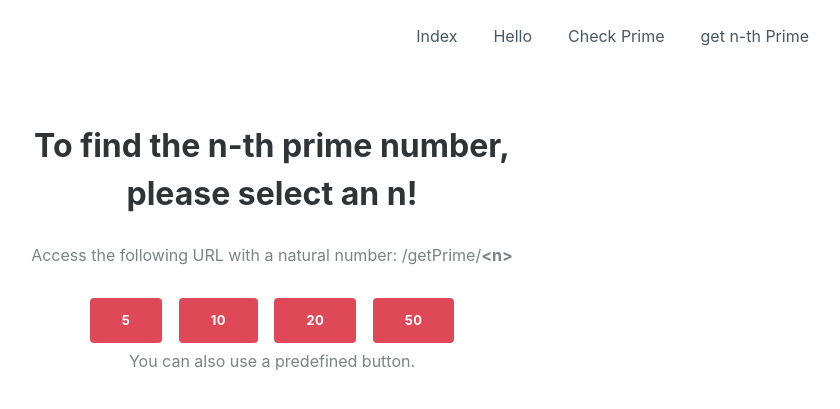
After one commit to Nishant-Ingle/sa-ex6, a Flask app: page /getPrime/ in a window 1280 px wide. The commit adds this page. Shown: the top 409 px of the page, without its empty margins (368-1208 px from the left). Run offline with Flask 2, Linux system fonts and the light colour scheme; some libraries are stand-ins or nearby versions.

Commit message:
add more stuff and remove unused stuff

```diff
--- a/flaskr/app.py
+++ b/flaskr/app.py
@@ -29,13 +29,25 @@ def hello_random():
     return render_template("hello.html", name=rn.random_name())
 
 
-@app.route('/generatePrimes/')
-@app.route('/generatePrimes/<int:count>')
-def primes(count=None):
-    if count is None or count == 0:
-        return render_template("primes.html")
-    if count > 1000:
+@app.route('/isPrime/')
+@app.route('/isPrime/<int:n>')
+def primes(n=None):
+    if n is None or n == 0:
+        return render_template("is-prime.html")
+    if n > 1000:
         return "Please select a natural number lower or equal to 1000."
     # Return prime.html with list of prime numbers
-    return render_template("primes.html", count=str(count),
-                           primes=str(prime.get_primes(count)))
+    return render_template("is-prime.html", n=str(n),
+                           isPrime=bool(prime.is_prime(n)))
+
+
+@app.route('/getPrime/')
+@app.route('/getPrime/<int:n>')
+def nth_prime(n=None):
+    if n is None or n == 0:
+        return render_template("nth-prime.html")
+    if n > 1000:
+        return "Please select a natural number lower or equal to 1000."
+    # Return prime.html with list of prime numbers
+    return render_template("nth-prime.html", n=str(n),
+                           prime=str(prime.get_nth_prime(n)))
--- a/flaskr/random_name.py
+++ b/flaskr/random_name.py
@@ -1,7 +1,6 @@
 import random
 
-lis_names = ["Cherish", "Damaris", "Oren", "Nona", "Rhona", "Jackqueline",
-             "Creola", "Damian", "Breann", "Mohamed", "Karima", "Xiao",
+names_list = ["Rhona", "Creola", "Damian", "Breann", "Mohamed", "Karima", "Xiao",
              "Delsie", "Loris", "Betsy", "Lashon", "Kareem", "Ebony",
              "Mary", "Cherlyn", "Jerrie", "Claretta", "Ailene", "Christeen",
              "Leann", "Carmina", "Odilia", "Maurine", "Cary", "Burton",
@@ -18,5 +17,5 @@ lis_names = ["Cherish", "Damaris", "Oren", "Nona", "Rhona", "Jackqueline",
 
 
 def random_name():
-    index = random.randint(0, len(lis_names)-1)
-    return str(lis_names[index])
+    index = random.randint(0, len(names_list)-1)
+    return str(names_list[index])
--- a/flaskr/templates/index.html
+++ b/flaskr/templates/index.html
@@ -11,6 +11,6 @@
     </div>
     <div class="buttons">
         <a class="btn btn-primary" role="button" href="/hello/">Hello</a>
-        <a class="btn btn-primary" role="button" href="/primes/">Primes</a>
+        <a class="btn btn-primary" role="button" href="/getPrime/">Get n-th Prime</a>
     </div>
 {% endblock %}
--- a/flaskr/templates/layout/base.html
+++ b/flaskr/templates/layout/base.html
@@ -20,7 +20,8 @@
                 <ul class="nav navbar-nav ml-auto">
                     <li class="nav-item"><a class="nav-link" href="/">Index</a></li>
                     <li class="nav-item"><a class="nav-link" href="/hello/">Hello</a></li>
-                    <li class="nav-item"><a class="nav-link" href="/primes/">Primes</a></li>
+                    <li class="nav-item"><a class="nav-link" href="/isPrime">Check Prime</a></li>
+                    <li class="nav-item"><a class="nav-link" href="/getPrime">get n-th Prime</a></li>
                 </ul>
             </div>
         </div>
--- /dev/null
+++ b/flaskr/templates/nth-prime.html
@@ -0,0 +1,24 @@
+{% extends "layout/base.html" %}
+
+{% block title %}
+    flask-example primes
+{% endblock %}
+
+{% block content %}
+<div class="intro">
+        {% if n %}
+        <h2 class="text-center">Prime number #{{n}}:</h2>
+        <p class="text-center">{{prime}}</p>
+        {% else  %}
+        <h2 class="text-center">To find the n-th prime number, please select an n!</h2>
+        {% endif %}
+        <p class="text-center">Access the following URL with a natural number: /getPrime/<strong>&lt;n></strong></p>
+    </div>
+    <div class="buttons">
+        <a class="btn btn-primary" role="button" href="/getPrime/5" style="background: var(--danger);">5</a>
+        <a class="btn btn-primary" role="button" href="/getPrime/10" style="background: var(--danger);">10</a>
+        <a class="btn btn-primary" role="button" href="/getPrime/20" style="background: var(--danger);">20</a>
+        <a class="btn btn-primary" role="button" href="/getPrime/50" style="background: var(--danger);">50</a>
+    </div>
+    <p class="text-center">You can also use a predefined button.</p>
+{% endblock %}
```
Also changed, not shown: flaskr/prime.py (+18 -15 lines), flaskr/templates/is-prime.html (added, +28 -0 lines), flaskr/templates/primes.html (deleted, +0 -28 lines), test/test_app.py (+0 -7 lines), test/test_nth_prime.py (added, +23 -0 lines), test/test_primes.py (deleted, +0 -18 lines), test/test_random_name.py (+5 -5 lines), flaskr/static/img/hsma-logo.png (deleted), flaskr/static/img/phone.svg (deleted).
